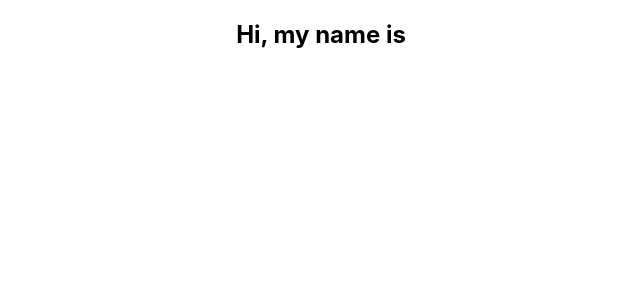
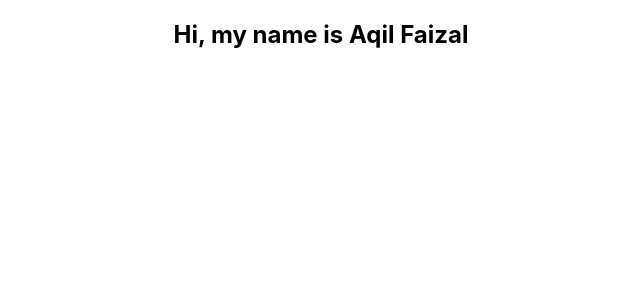
Before and after one commit to aqil18/personal-website-v2, a React (Create React App) app in the folder website/: page / in a window 1280 px wide. Shown: the top 300 px of the page, without its empty margins (319-959 px from the left). Built offline with nearby package versions, Linux system fonts and the light colour scheme.

Commit message:
Got props to work

```diff
--- a/website/src/components/IntroCard/IntroCard.js
+++ b/website/src/components/IntroCard/IntroCard.js
@@ -1,8 +1,8 @@
 // Displays greeting
 
-function IntroCard(greeting) {
+function IntroCard({ username }) {
   return (
-    <h2>Hi, my name is {greeting.username}</h2>
+    <h2>Hi, my name is {username}</h2>
   );
 }
 export default IntroCard;
--- a/website/src/containers/Intro/Intro.js
+++ b/website/src/containers/Intro/Intro.js
@@ -4,8 +4,8 @@
 
 // Render IntroCard
 import IntroCard from "../../components/IntroCard/IntroCard";
-import { greeting } from "../../portfolio";
+import {greeting} from "../../portfolio";
 
 export default function Intro() {
-    return <IntroCard greeting={greeting}/>;
+    return <IntroCard username={greeting.username}/>;
 }
```
